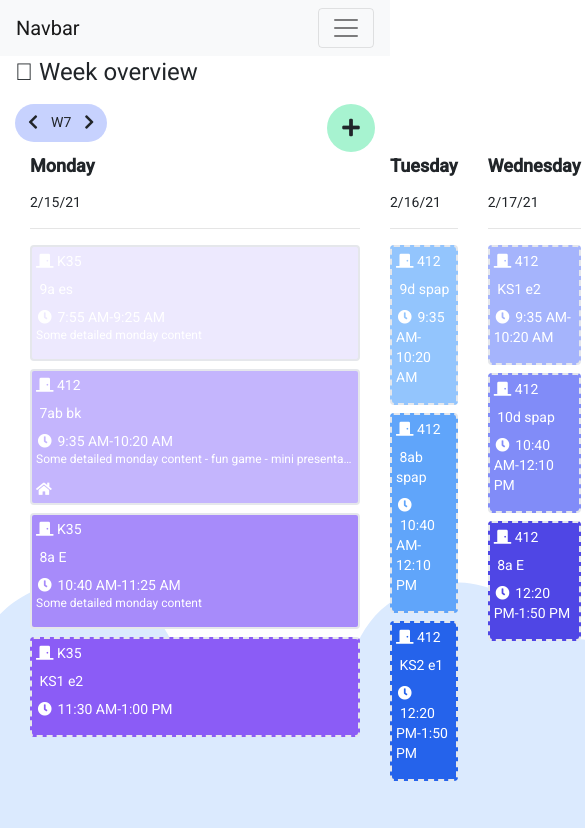
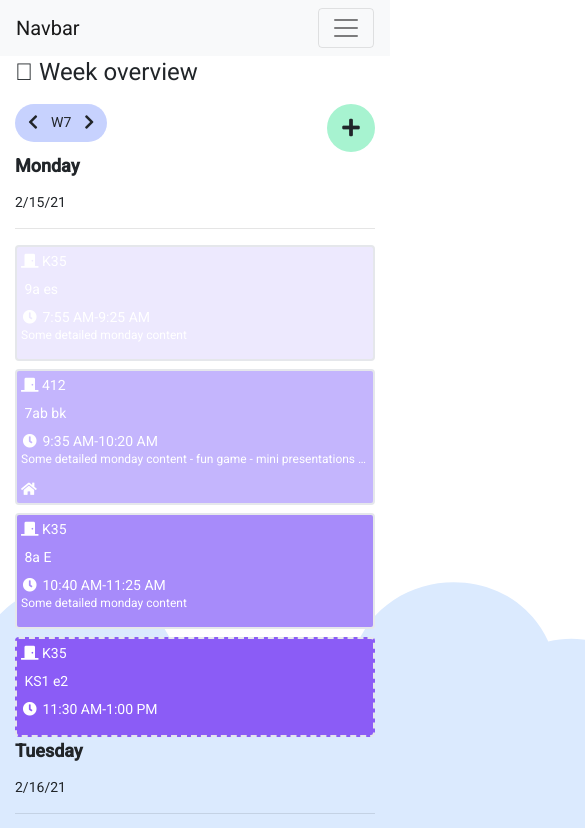
Before and after one commit to lauscht/tars, an Angular app in the folder frontend/case/: page /weekly in a window 390 px wide. Shown: the top 828 px of the page, 585 px wide, since content can reach past the window. Built offline with nearby package versions, Linux system fonts and the light colour scheme; some icons are missing; what luxon-angular, ngx-markdown, ngx-material-luxon would draw is missing.

Commit message:
Change week view to full col @md

```diff
--- a/frontend/case/src/app/weekly/weekly.component.html
+++ b/frontend/case/src/app/weekly/weekly.component.html
@@ -4,10 +4,12 @@
       <!-- sidebar nav -->
     </div>
     <main class="col-12 col-md-9 col-lg-8 py-md-3 pl-md-5 bd-content" role="main">
-      <h1>
-        <i class="fal fa-calendar-week"></i>
-        Week overview
-      </h1>
+      <div>
+        <h1>
+          <i class="fal fa-calendar-week"></i>
+          Week overview
+        </h1>
+      </div>
       <div class="flex justify-between">
         <div>
           <week-input [date]="day" (dateChanged)="updateDays()"></week-input>
@@ -19,8 +21,9 @@
           </button>
         </div>
       </div>
-      <div class="flex item-center justify-between">
-        <div class="col col-lg-2" *ngFor="let day of days">
+      <div class="row flex item-center justify-between">
+        <div class="col-md-12 col-lg-2" *ngFor="let day of days">
+
           <p class="text-lg font-bold">
             {{day.weekdayLong}}
           </p>
@@ -29,9 +32,10 @@
           </p>
           <hr>
           <div *ngFor="let lesson of getLessonsOfTheDay(day);">
-            <app-lesson-tile (click)="show(lesson)" [lesson]="lesson" ></app-lesson-tile>
+            <app-lesson-tile (click)="show(lesson)" [lesson]="lesson"></app-lesson-tile>
           </div>
         </div>
+
       </div>
     </main>
     <!-- flyout menu?-->
```
Also changed, not shown: 1 other file (tests, documents, lock files or other folders).
